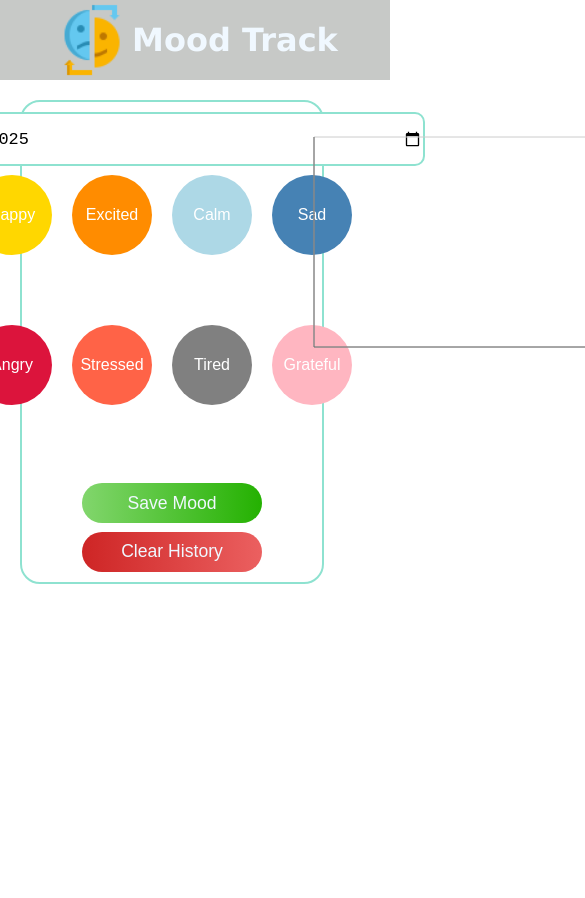
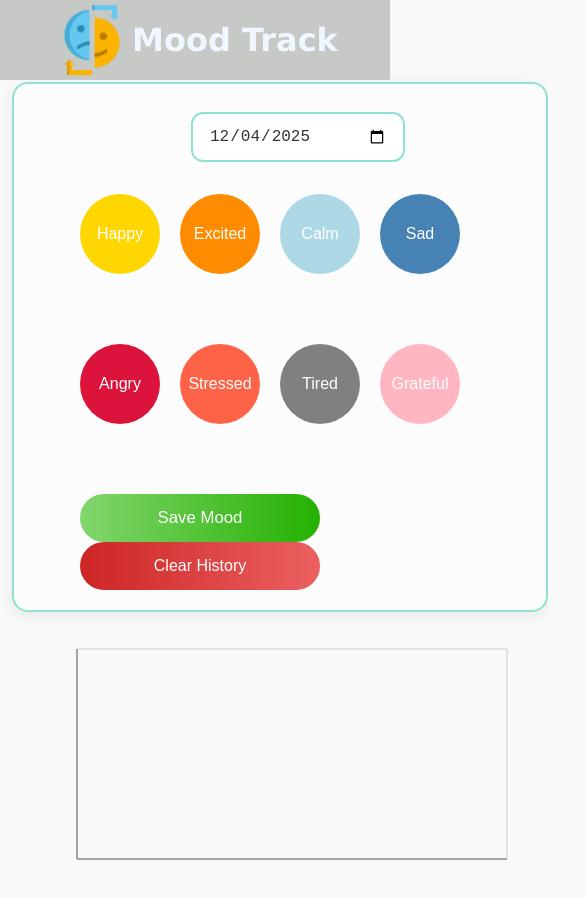
Before and after one commit to Maryam-Bouchami/mood-track-react, a React (Vite) app in the folder mood-track-react/: page / in a window 390 px wide. Shown: the top 898 px of the page, 585 px wide, since content can reach past the window. Before the commit the page ends 844 px from the top, so only its background shows below. Built offline with nearby package versions, Linux system fonts and the light colour scheme.

Commit message:
make it responsive

```diff
--- a/mood-track-react/src/App.jsx
+++ b/mood-track-react/src/App.jsx
@@ -77,8 +77,9 @@ function App() {
       <Nav />
 
       <div className="AppContainer">
-        {/*  Nouveau composant SaveMood */}
-
+        <div className="SaveMood-wrapper">
+          {" "}
+          {/* ← ajout recommandé */}
           <SaveMood
             moodState={moodState}
             setMoodState={setMoodState}
@@ -90,18 +91,9 @@ function App() {
               Clear History
             </button>
           </SaveMood>
+        </div>
 
         <div className="history">
-          <ul>
-            {/*      historique des moods
-
-            history.map((m, i) => (
-              <li key={i}>
-                {m.date} — {m.name}— {m.color} — Score {m.score}
-              </li>
-            )) */}
-          </ul>
-
           <MoodChart data={history} />
           <MoodDonut data={donutData} />
         </div>
--- a/mood-track-react/src/components/SaveMood.jsx
+++ b/mood-track-react/src/components/SaveMood.jsx
@@ -11,16 +11,20 @@ function SaveMood({
   children,
 }) {
   return (
-    <div className={styles.saveMoodContainer}>
-      {/* Calendar */}
+    // SaveMood.jsx – version avec disposition côte-à-côte sur desktop
+    <div className={`${styles.saveMoodContainer} ${styles.container}`}>
+      <div className={styles.calendarSection}>
         <Calendar selectedDate={selectedDate} onDateChange={setSelectedDate} />
-      {/* Mood Selector */}
+      </div>
+
+      <div className={styles.moodsSection}>
         <MoodsList moodState={moodState} setMoodState={setMoodState} />
         <button className={styles.saveButton} onClick={onSave}>
           Save Mood
         </button>
         {children}
       </div>
+    </div>
   );
 }
 
--- a/mood-track-react/src/styles/App.css
+++ b/mood-track-react/src/styles/App.css
@@ -1,33 +1,103 @@
+/* Reset & base */
 body {
-  margin: 0px;
-  padding: 0px;
+  margin: 0;
+  padding: 0;
   font-family: Verdana, Geneva, Tahoma, sans-serif;
+  background: #f9f9f9;
+  min-height: 100vh;
 }
+
+/* Conteneur principal */
+.AppContainer {
+  margin-top: 90px;
+  padding: 20px;
+  max-width: 1400px;
+  margin-left: auto;
+  margin-right: auto;
+
+  display: grid;
+  grid-template-columns: 1fr 1fr; /* deux colonnes égales par défaut (desktop) */
+  gap: 32px; /* espace entre les deux colonnes */
+  align-items: start; /* aligner le haut des colonnes */
+}
+
+/* Section SaveMood (gauche sur desktop) */
+.SaveMood-wrapper {
+  /* ← on va envelopper SaveMood si besoin */
+  width: 100%;
+}
+
+/* Section historique + graphiques (droite sur desktop) */
 .history {
   width: 100%;
   display: flex;
   flex-direction: column;
   align-items: center;
-  justify-content: space-around;
+  gap: 32px; /* espace entre chart & donut */
 }
 
+/* Limiter la taille des graphiques pour qu'ils restent lisibles */
+.history > * {
+  width: 100%;
+  max-width: 520px;
+}
+
+/* Bouton Clear History */
 .emptyButton {
-  height: 40px;
-  width: 180px;
+  height: 44px;
+  min-width: 200px;
+  padding: 0 24px;
   border: none;
   border-radius: 30px;
   background: linear-gradient(to right, #ce2525, #eb6060);
-  color: aliceblue;
-  font-size: 1.1em;
+  color: white;
+  font-size: 1.05em;
+  cursor: pointer;
+  transition: all 0.2s ease;
 }
 
 .emptyButton:hover {
   background: linear-gradient(to right, #eb6060, #ce2525);
+  transform: translateY(-1px);
+  box-shadow: 0 4px 12px rgba(206, 37, 37, 0.25);
 }
 
-.AppContainer {
-  margin-top: 90px;
-  display: flex;
-  justify-content: space-around;
-  padding: 10px 20px;
+/* ────────────────────────────────────────
+   RESPONSIVE
+───────────────────────────────────────── */
+
+/* Tablette + mobile (< 1024px) → on repasse en une seule colonne */
+@media (max-width: 1023px) {
+  .AppContainer {
+    grid-template-columns: 1fr; /* une seule colonne */
+    gap: 40px;
+    padding: 16px;
+  }
+
+  .history {
+    gap: 40px;
+  }
+
+  .history > * {
+    max-width: 100%;
+  }
 }
+.SaveMood-wrapper {
+  width: 100%;
+}
+/* Petits écrans / mobile (< 640px) */
+@media (max-width: 639px) {
+  .AppContainer {
+    margin-top: 70px; /* moins de marge si nav est fixe */
+    padding: 12px;
+    gap: 32px;
+  }
+
+  .emptyButton {
+    min-width: 200px;
+    width: 100%;
+    max-width: 240px;
+    height: 48px; /* meilleur touch target */
+    font-size: 1rem;
+  }
+}
--- a/mood-track-react/src/styles/Calendar.module.css
+++ b/mood-track-react/src/styles/Calendar.module.css
@@ -1,11 +1,43 @@
-.calendarInput {
-  width: 500px;
-  height: 50px;
-  border: 2px solid #8ee2d0;
-  border-radius: 10px;
-  font-size: 1.3em;
+.calendarContainer {
+  width: 100%;
+  display: flex;
+  justify-content: center;
+  padding: 8px 0;
 }
 
-.calendarContainer {
-  display: flex;
+.calendarInput {
+  width: 100%;
+  max-width: 340px; /* évite qu'il soit trop large sur desktop */
+  height: 48px;
+  padding: 0 16px;
+
+  font-size: 1.1rem;
+  border: 2px solid #8ee2d0;
+  border-radius: 12px;
+  background: white;
+  color: #333;
+  transition: border-color 0.2s ease;
 }
+
+.calendarInput:focus {
+  outline: none;
+  border-color: #24b101;
+  box-shadow: 0 0 0 3px rgba(36, 177, 1, 0.15);
+}
+
+/* Desktop → on peut se permettre d'être un peu plus large */
+@media (min-width: 768px) {
+  .calendarInput {
+    max-width: 420px;
+    height: 52px;
+    font-size: 1.25rem;
+  }
+}
+
+/* Très petits écrans */
+@media (max-width: 400px) {
+  .calendarInput {
+    font-size: 1rem;
+    height: 46px;
+  }
+}
--- a/mood-track-react/src/styles/SaveMood.module.css
+++ b/mood-track-react/src/styles/SaveMood.module.css
@@ -1,26 +1,101 @@
-.saveButton {
-  height: 40px;
-  width: 180px;
-  border: none;
-  border-radius: 30px;
-  background: linear-gradient(to right, #82d66d, #24b101);
-  font-size: 1.1em;
-  color: aliceblue;
-}
+.saveMoodContainer {
+  /* ────────────────────────────────
+     Base (mobile first)
+  ──────────────────────────────── */
+  width: 100%;
+  max-width: 520px;
+  min-height: 420px;
 
-.saveButton:hover {
-  background: linear-gradient(to right, #24b101, #82d66d);
-}
-
-.saveMoodContainer {
-  width: 80%;
-  height: 460px;
+  margin: 0 auto;
+  padding: 20px 16px;
 
   display: flex;
   flex-direction: column;
   align-items: center;
   justify-content: space-between;
+  gap: 24px;
+
   border: 2px solid #8ee2d0;
-  border-radius: 20px;
-  padding: 10px;
+  border-radius: 16px;
+  background: rgba(255, 255, 255, 0.4); /* léger fond → plus doux */
+  box-shadow: 0 4px 16px rgba(0, 0, 0, 0.08);
 }
+
+/* Bouton Save */
+.saveButton {
+  height: 48px;
+  min-width: 180px;
+  width: 100%;
+  max-width: 240px;
+
+  border: none;
+  border-radius: 30px;
+  background: linear-gradient(to right, #82d66d, #24b101);
+  color: white;
+  font-size: 1.05rem;
+  font-weight: 500;
+  cursor: pointer;
+  transition: all 0.2s ease;
+}
+
+.saveButton:hover {
+  background: linear-gradient(to right, #24b101, #82d66d);
+  transform: translateY(-1px);
+  box-shadow: 0 6px 16px rgba(36, 177, 1, 0.3);
+}
+
+/* ────────────────────────────────
+   Desktop / tablette large
+───────────────────────────────── */
+@media (min-width: 768px) {
+  .saveMoodContainer {
+    max-width: 640px; /* un peu plus large sur desktop */
+    padding: 32px 40px;
+    min-height: 480px;
+    gap: 32px;
+    border-radius: 20px;
+  }
+
+  .saveButton {
+    width: 200px; /* fixe sur desktop */
+    height: 48px;
+    font-size: 1.1rem;
+  }
+}
+
+/* Très petits écrans (ex: iPhone SE) */
+@media (max-width: 360px) {
+  .saveMoodContainer {
+    padding: 16px 12px;
+    gap: 20px;
+  }
+
+  .saveButton {
+    height: 46px;
+    font-size: 0.98rem;
+  }
+}
+
+@media (min-width: 768px) {
+  .container {
+    flex-direction: row;
+    flex-wrap: wrap;
+    justify-content: center;
+    gap: 40px 60px;
+    align-items: flex-start;
+  }
+
+  .calendarSection,
+  .moodsSection {
+    flex: 1;
+    min-width: 320px;
+    max-width: 420px;
+  }
+
+  .moodsSection {
+    display: flex;
+    flex-direction: column;
+    align-items: center;
+    gap: 24px;
+  }
+}
```
Lines whose indentation alone changed are shown as unchanged.
